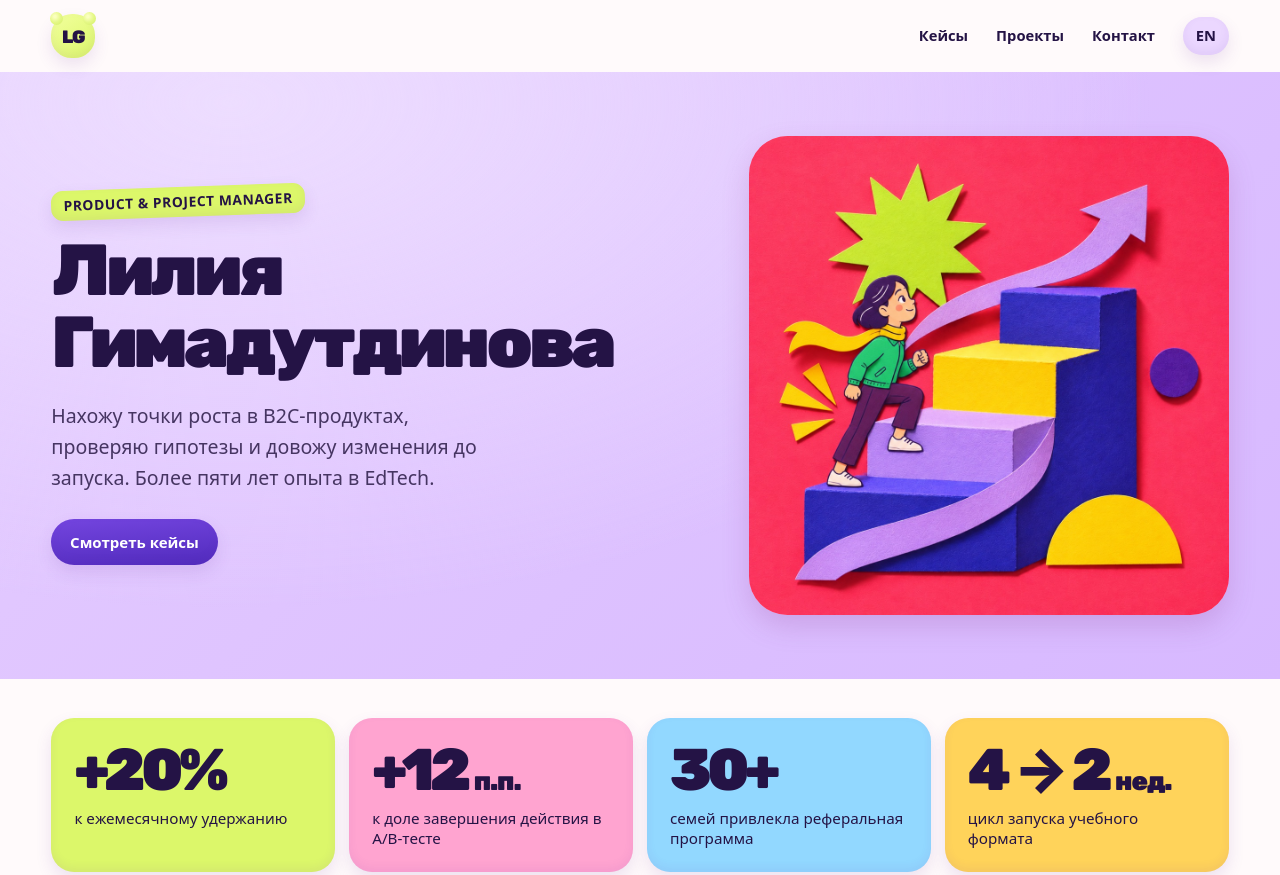
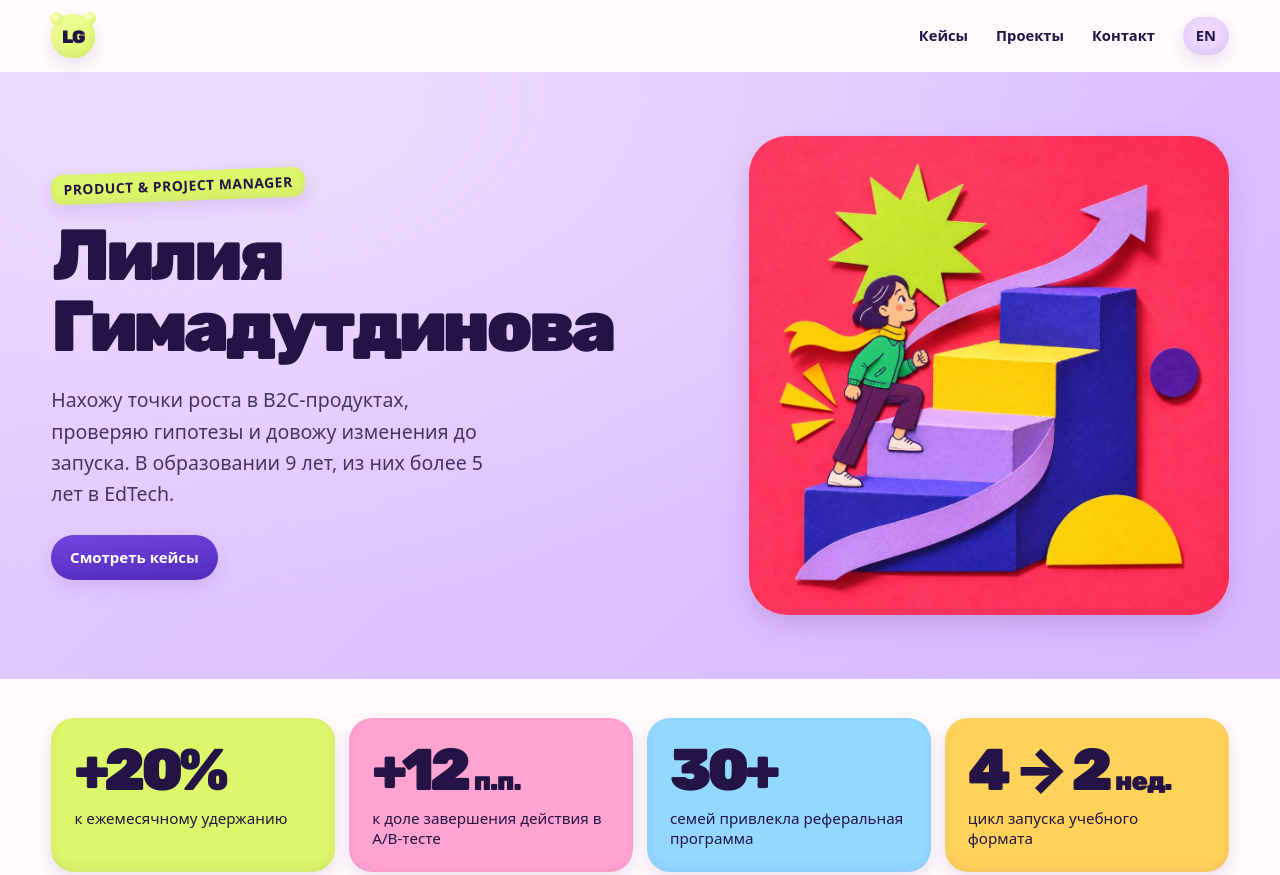
Before and after one commit to LIli-Gimadut/portfolio, a plain HTML site: page index.html in a window 1280 px wide. Shown: the top 875 px of the page. Drawn offline with Linux system fonts and the light colour scheme.

Commit message:
Clarify years of education and EdTech experience

```diff
--- a/index.html
+++ b/index.html
@@ -29,7 +29,7 @@
         <div class="intro">
           <p class="eyebrow">Product &amp; Project Manager</p>
           <h1 id="intro">Лилия<br>Гимадутдинова</h1>
-          <p class="lead">Нахожу точки роста в B2C-продуктах, проверяю гипотезы и довожу изменения до запуска. Более пяти лет опыта в EdTech.</p>
+          <p class="lead">Нахожу точки роста в B2C-продуктах, проверяю гипотезы и довожу изменения до запуска. В образовании 9 лет, из них более 5 лет в EdTech.</p>
           <a class="button primary" href="#cases">Смотреть кейсы</a>
         </div>
         <img class="hero-art" src="assets/paper-growth-with-scarf.jpg" width="1080" height="1080" fetchpriority="high" alt="Девушка в развевающемся жёлтом шарфе поднимается по бумажным ступеням и с улыбкой смотрит вверх.">
```
Also changed, not shown: en/index.html (+1 -1 lines).
